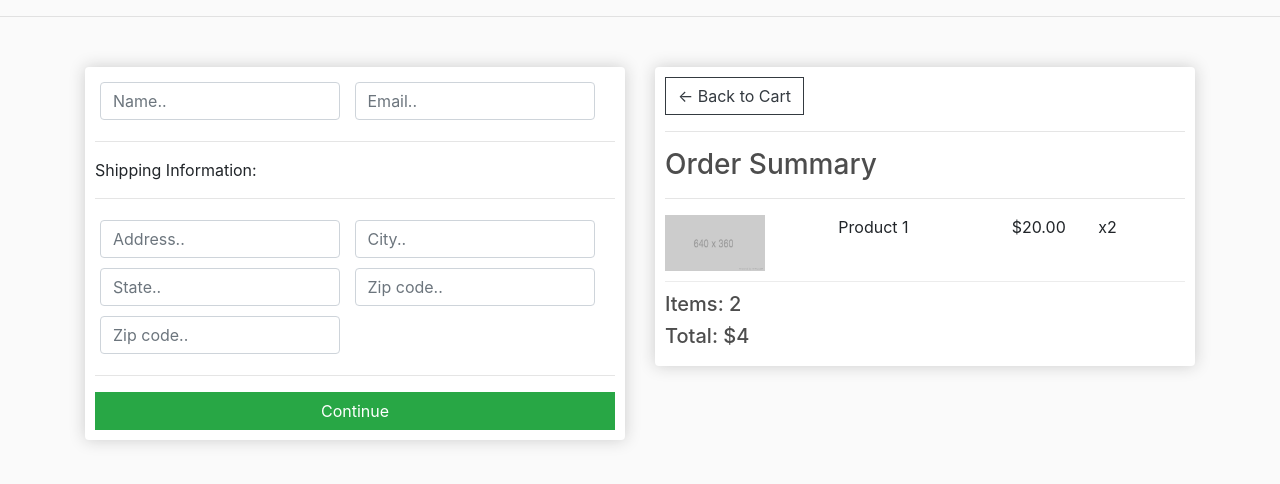
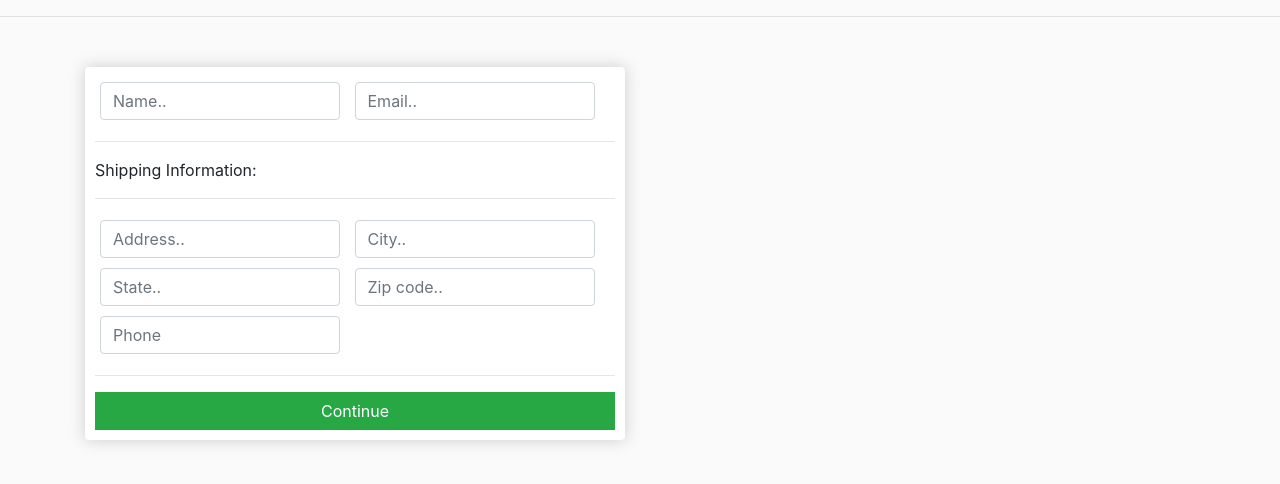
Before and after one commit to DeaaTH65/E_Commerce, a Django app: template ecommerce/store/templates/store/checkout.html in a window 1280 px wide. Shown: the part 57-541 px from the top of the page. Run offline with Django 4.2, Linux system fonts and the light colour scheme; the template is opened without the code that fills it, so the values that code supplies are empty; some libraries are stand-ins or nearby versions.

Commit message:
Checkout

```diff
--- a/ecommerce/store/templates/store/cart.html
+++ b/ecommerce/store/templates/store/cart.html
@@ -11,8 +11,8 @@
                <br>
                <table class="table">
                     <tr>
-                         <th><h5>Items: <strong>3</strong></h5></th>
-                         <th><h5>Total:<strong> $42</strong></h5></th>
+                         <th><h5>Items: <strong>{{order.get_cart_items}}</strong></h5></th>
+                         <th><h5>Total:<strong> RS.{{order.get_cart_total|floatformat:2}}</strong></h5></th>
                          <th>
                               <a  style="float:right; margin:5px;" class="btn btn-success" href="{% url 'checkout' %}">Checkout</a>
                          </th>
@@ -44,7 +44,7 @@
                               <img class="chg-quantity" src="{% static  'images/arrow-down.png' %}">
                          </div>
                     </div>
-                    <div style="flex:1"><p>Rs.{{item.get_total}}</p></div>
+                    <div style="flex:1"><p>Rs.{{item.get_total|floatformat:2}}</p></div>
                </div>
                {% endfor %}
 
--- a/ecommerce/store/templates/store/checkout.html
+++ b/ecommerce/store/templates/store/checkout.html
@@ -31,7 +31,7 @@
                         <input class="form-control" type="text" name="zipcode" placeholder="Zip code..">
                     </div>
                     <div class="form-field">
-                        <input class="form-control" type="text" name="country" placeholder="Zip code..">
+                        <input class="form-control" type="text" name="country" placeholder="Phone">
                     </div>
                 </div>
 
@@ -48,20 +48,7 @@
     </div>
 
     <div class="col-lg-6">
-        <div class="box-element">
-            <a  class="btn btn-outline-dark" href="{% url 'cart' %}">&#x2190; Back to Cart</a>
-            <hr>
-            <h3>Order Summary</h3>
-            <hr>
-            <div class="cart-row">
-                <div style="flex:2"><img class="row-image" src="{% static 'images/placeholder.png' %}"></div>
-                <div style="flex:2"><p>Product 1</p></div>
-                <div style="flex:1"><p>$20.00</p></div>
-                <div style="flex:1"><p>x2</p></div>
-            </div>
-            <h5>Items:   2</h5>
-            <h5>Total:   $4</h5>
-        </div>
+
     </div>
 </div>
 {% endblock content %}
```
Also changed, not shown: ecommerce/store/models.py (+12 -0 lines), ecommerce/store/views.py (+5 -4 lines), ecommerce/db.sqlite3.
